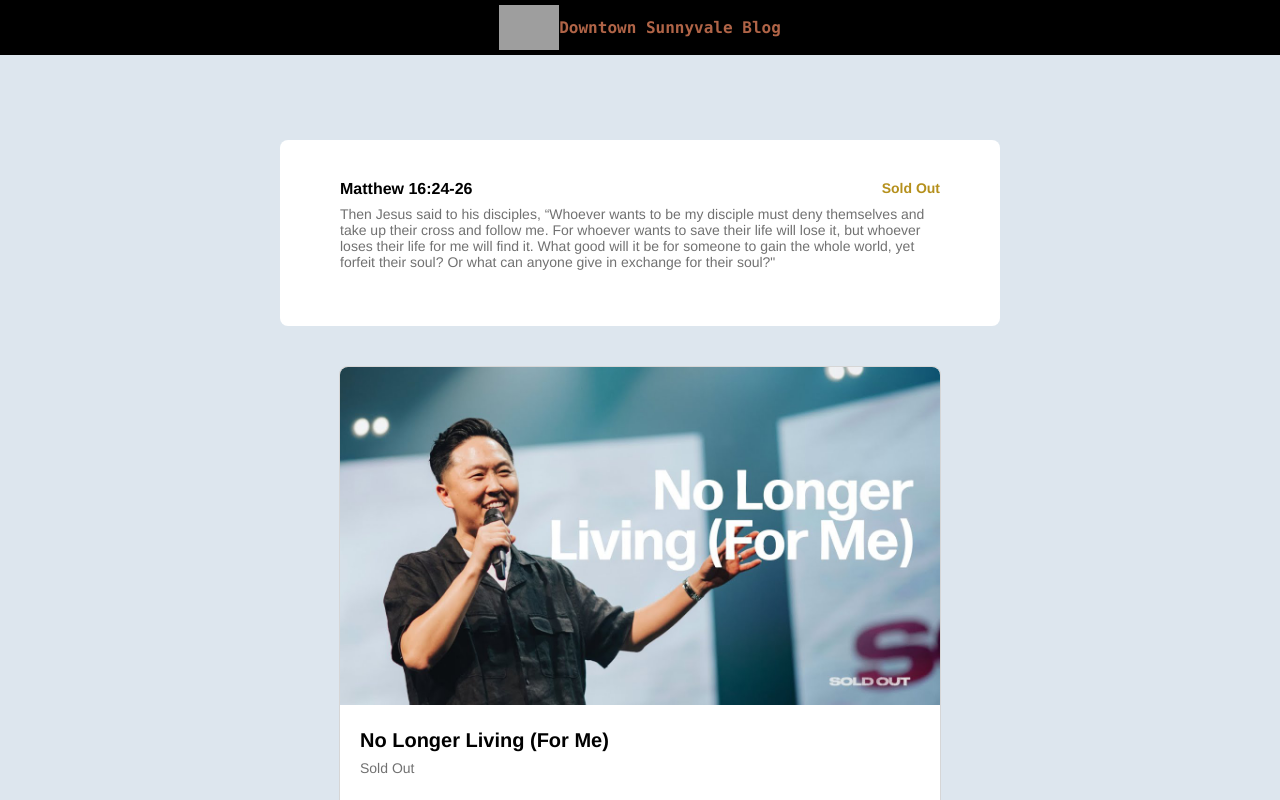
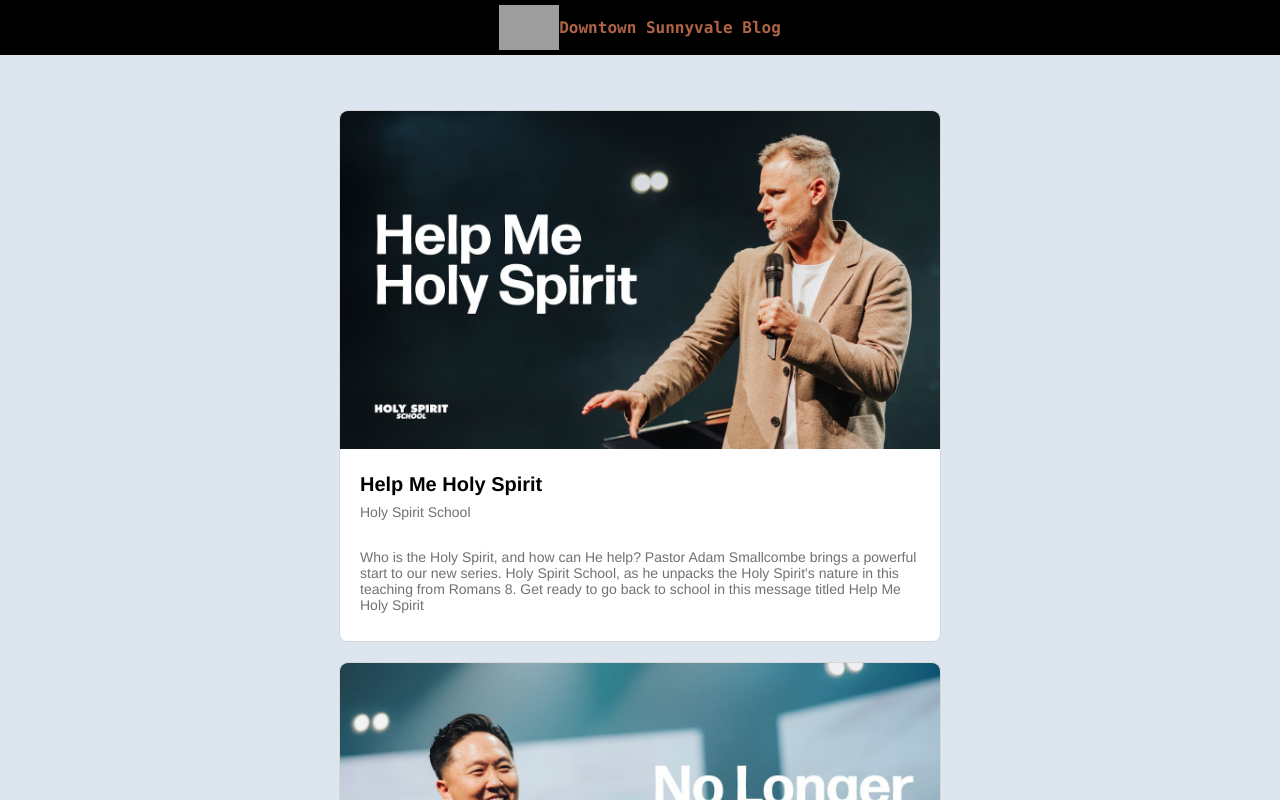
Before and after one commit to alejandrochang/viveblogmtv, a React (Create React App) app: page / in a window 1280 px wide. Shown: the top 800 px of the page. Built offline with nearby package versions, Linux system fonts and the light colour scheme; grey boxes are pictures that could not be loaded.

Commit message:
feat(vb): help me holy spirit sermon

```diff
--- a/src/components/BlogList.tsx
+++ b/src/components/BlogList.tsx
@@ -4,7 +4,7 @@ import Verse from "./Verse";
 
 const BlogList: React.FC<BlogListProps> = ({ posts, seriesScripture }) => (
   <div className="blog-post-container">
-    <Verse scripture={seriesScripture[0]} />
+    {/* <Verse scripture={seriesScripture[0]} /> */}
     {posts.map(({ id, title, content, coverImg, series }) => (
       <div key={id} className="blog-post" onClick={() => window.location.href = `/sermon/${id}`}>
         <img src={coverImg} alt={title} />
--- a/src/data/mockData.ts
+++ b/src/data/mockData.ts
@@ -2,10 +2,40 @@ import LetsAllBeLosers from "../assets/letsallbealllosers.png";
 import CarryYourCross from "../assets/carryyourcross.jpg";
 import WhatDidYouDo from "../assets/whatdidyoudo.jpg";
 import NoLongerLivingForMe from "../assets/nolongerlivingforme.jpg";
+import HelpMeHolySpirit from "../assets/helpmeholyspirit.jpg";
 
 export const mockData: BlogListProps = {
   seriesScripture: ['Then Jesus said to his disciples, “Whoever wants to be my disciple must deny themselves and take up their cross and follow me. For whoever wants to save their life will lose it, but whoever loses their life for me will find it. What good will it be for someone to gain the whole world, yet forfeit their soul? Or what can anyone give in exchange for their soul?" '],
   posts: [
+    {
+      id: "help-me-holy-spirit",
+      title: "Help Me Holy Spirit",
+      content: "Who is the Holy Spirit, and how can He help? Pastor Adam Smallcombe brings a powerful start to our new series. Holy Spirit School, as he unpacks the Holy Spirit's nature in this teaching from Romans 8. Get ready to go back to school in this message titled Help Me Holy Spirit",
+      date: "2024-02-04",
+      src: "https://www.youtube.com/embed/gv6WCCWZC14?si=WfUv4Wb2g1dqk0YS",
+      coverImg: HelpMeHolySpirit,
+      series: 'Holy Spirit School',
+      scriptures: [
+        'Romans 8:22-27',
+        '2 Corinthians 11:28-29',
+        'John 16:7',
+        '1 Peter 8',
+        'Romans 8:1-3',
+        'Acts 2:30',
+      ],
+      notes:[
+        'The Holy Spirit is God who can help. Why are we so hesitant to ask for it from him? Are we confused about the importance and who the Holy Spirit really is?',
+        'The Holy Spirit is the one who decides what gift we receive from the Kingdom. The Holy Spirit can see through and annoints us within our assignment.',
+        'The Spirit himself interedes with our spirit when it needs comfort, help, aid and love.',
+        'The Holy Spirit is the author of scripture. The Holy Spirit is the one who inspired the writers of the Bible',
+        'The Holy Spirit is the breath, the ruler of God. The Holy Spirit is the one who gives life. The Holy Spirit is the one who gives us the power to live the life that Jesus has called us to live.',
+        'The Holy Spirit is the very presence of God. Every book of the bible has a revelation of who the Holy Spirit is and its influence throughout the Word.',
+        'Self help is a myth that is pushed in the world. Were weak and we need help. Luckily we have the greatest Advocate of all the Holy Spirit',
+        'We must focus on things above, focus on satisfying the Spirit, spending time with the Lord and denying our flesh (to strengthen our Spirit).',
+        'The law was good, but we were to weak to satisfy it. We were to weak to be able to complete it. Which is why Jesus came down, to deliver the Holy Spirit to us!',
+        'If you have Jesus in your heart, you have the Holy Spirit. Come into repentance, start with humility and receive the Holy Spirits help, aid and advice in everything you do.'
+      ],
+    },
     {
       id: "no-longer-living-for-me",
       title: "No Longer Living (For Me) ",
```
Also changed, not shown: src/assets/helpmeholyspirit.jpg (added).
